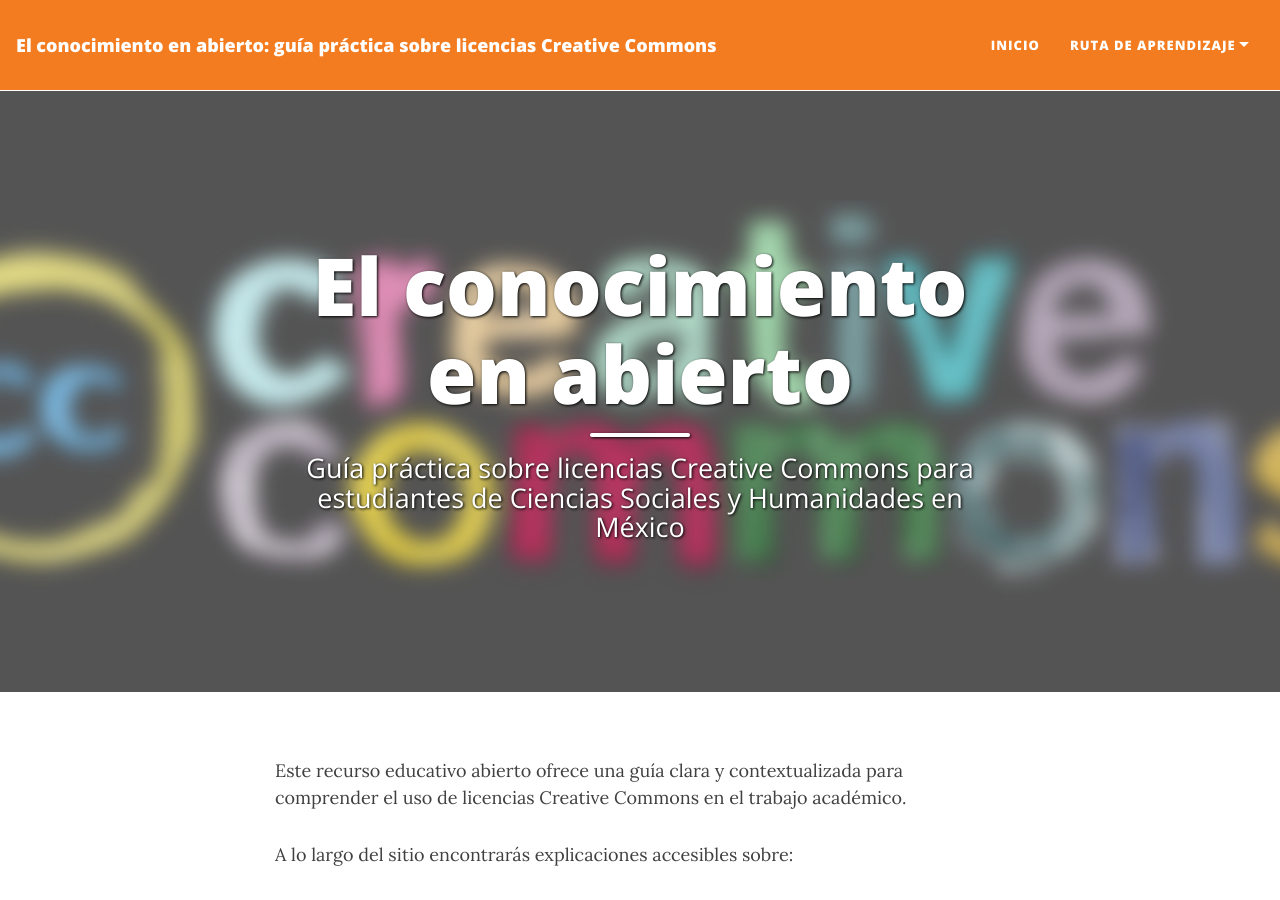
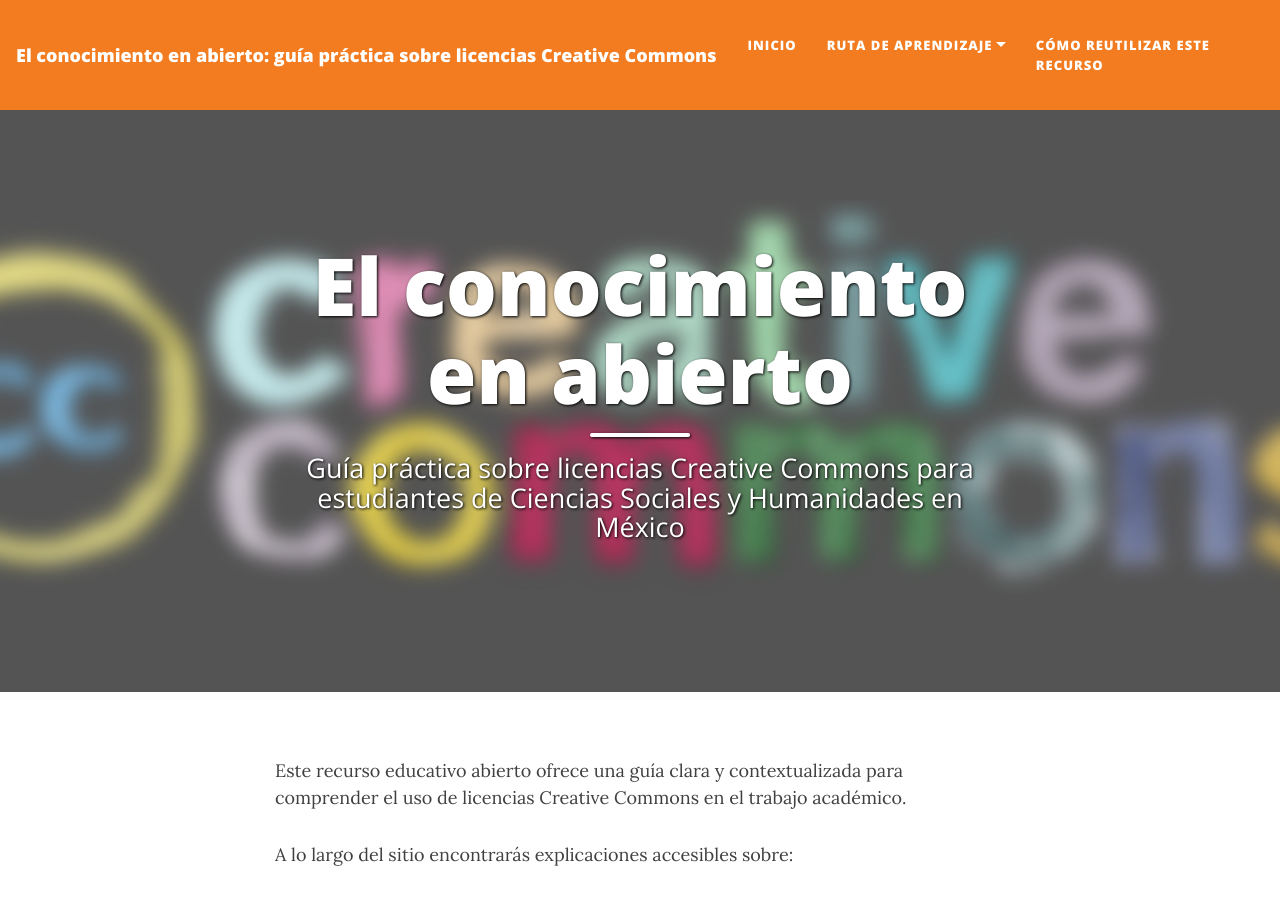
Before and after one commit to rosariorogel/cc-oer-mexico, a Jekyll site: the page built from index.md, in a window 1280 px wide and 900 px high. Built offline with Jekyll 4.4.1, drawn with Linux system fonts in a browser that asks for light colours; nearby versions of some CDN libraries.

Commit message:
Add 'Cómo reutilizar este recurso' to navbar

```diff
--- a/_data/navbar.yml
+++ b/_data/navbar.yml
@@ -8,3 +8,5 @@
   - Elegir una licencia adecuada: "como-elegir-licencia"
   - Aplicar en casos prácticos: "casos-practicos"
   - Autoevaluar el aprendizaje: "rubrica"
+
+Cómo reutilizar este recurso: "reusar-este-recurso"
```
